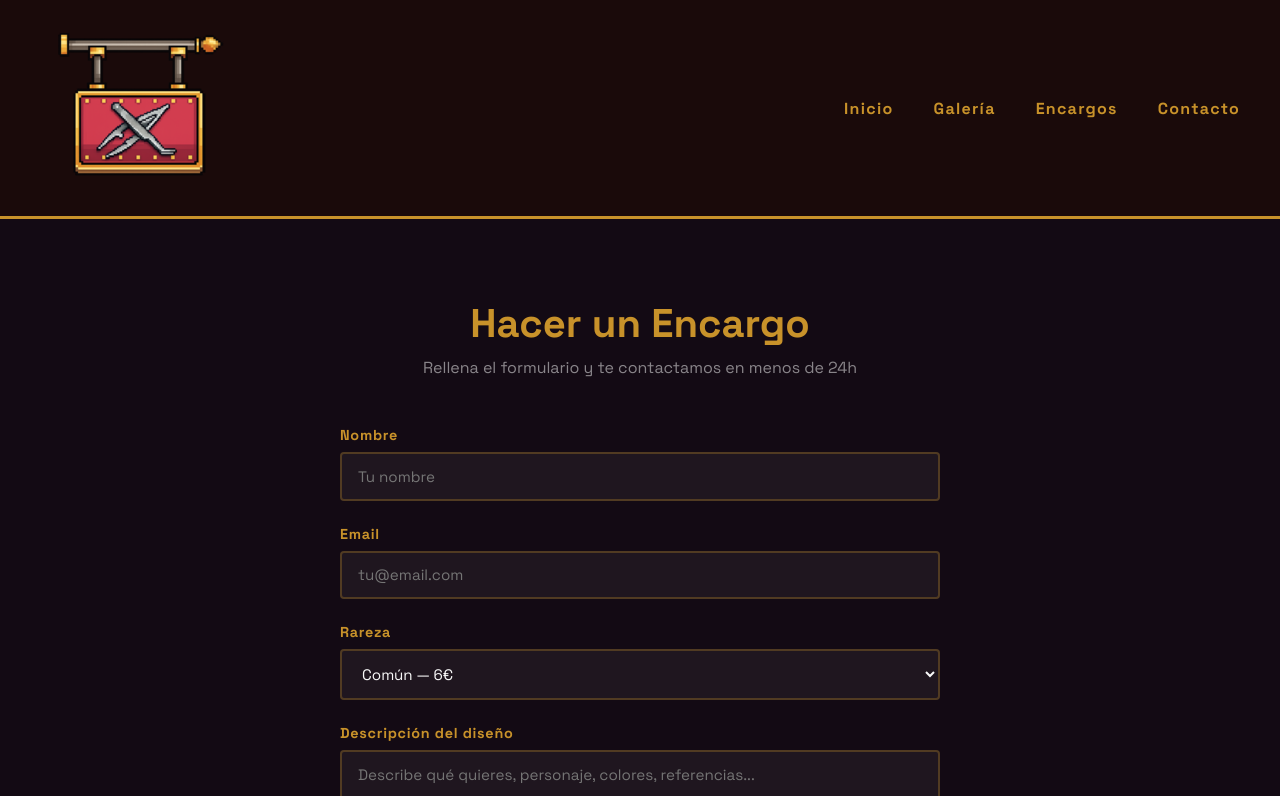
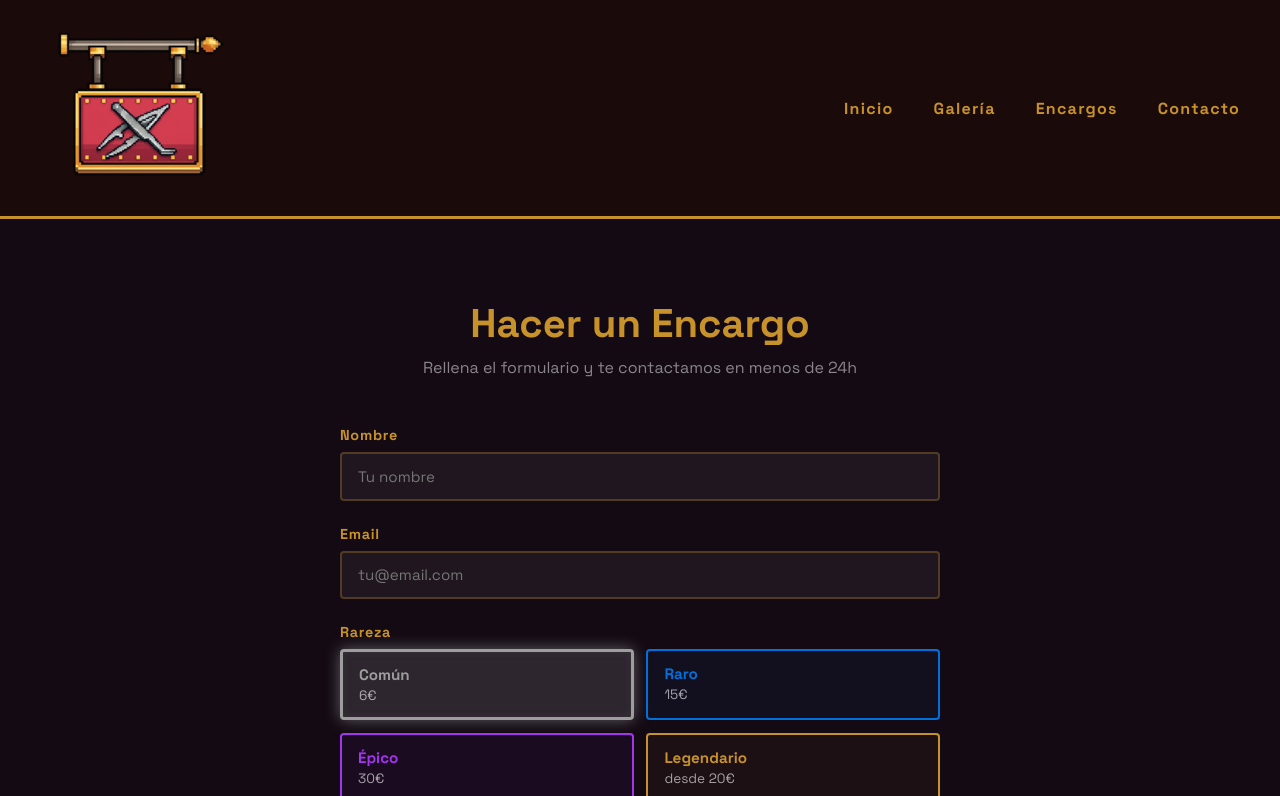
Before and after one commit to SilvityCode/Pixelando, a React (Vite) app: page /encargos in a window 1280 px wide. Shown: the top 796 px of the page. Built offline with nearby package versions, Linux system fonts and the light colour scheme.

Commit message:
Inlcuir selector de rareza visual con tooltip y efecto glow al seleccionar en encargos

```diff
--- a/src/pages/encargos.css
+++ b/src/pages/encargos.css
@@ -108,3 +108,91 @@
 .file-input:hover {
   border-color: #c8922a;
 }
+
+
+/*Estilos para selector visual*/
+
+.rareza-selector {
+  display: grid;
+  grid-template-columns: repeat(2, 1fr);
+  gap: 0.8rem;
+}
+
+.rareza-opcion {
+  position: relative;
+  border: 2px solid;
+  border-radius: 4px;
+  padding: 0.8rem 1rem;
+  cursor: pointer;
+  display: flex;
+  flex-direction: column;
+  gap: 0.2rem;
+  transition: transform 0.2s;
+}
+
+.rareza-opcion:hover {
+  transform: translateY(-2px);
+}
+
+.rareza-opcion.comun { border-color: #9d9d9d; background: rgba(150,150,150,0.05); }
+.rareza-opcion.raro { border-color: #0070dd; background: rgba(0,112,221,0.05); }
+.rareza-opcion.epico { border-color: #a335ee; background: rgba(163,53,238,0.05); }
+.rareza-opcion.legendario { border-color: #c8922a; background: rgba(200,146,42,0.05); }
+
+.rareza-opcion.seleccionada.comun { background: rgba(150,150,150,0.2); border-width: 3px; box-shadow: 0 0 15px rgba(150,150,150,0.6), inset 0 0 8px rgba(150,150,150,0.1); }
+.rareza-opcion.seleccionada.raro { background: rgba(0,112,221,0.2); border-width: 3px; box-shadow: 0 0 15px rgba(0,112,221,0.6), inset 0 0 8px rgba(0,112,221,0.1); }
+.rareza-opcion.seleccionada.epico { background: rgba(163,53,238,0.2); border-width: 3px; box-shadow: 0 0 15px rgba(163,53,238,0.6), inset 0 0 8px rgba(163,53,238,0.1); }
+.rareza-opcion.seleccionada.legendario { background: rgba(200,146,42,0.2); border-width: 3px; box-shadow: 0 0 15px rgba(200,146,42,0.6), inset 0 0 8px rgba(200,146,42,0.1); }
+
+.rareza-opcion-nombre {
+  font-family: 'Space Grotesk', sans-serif;
+  font-size: 0.95rem;
+  font-weight: 700;
+}
+
+.comun .rareza-opcion-nombre { color: #9d9d9d; }
+.raro .rareza-opcion-nombre { color: #0070dd; }
+.epico .rareza-opcion-nombre { color: #a335ee; }
+.legendario .rareza-opcion-nombre { color: #c8922a; }
+
+.rareza-opcion-precio {
+  font-family: 'Space Grotesk', sans-serif;
+  font-size: 0.85rem;
+  color: rgba(255,255,255,0.6);
+}
+
+.tooltip {
+  position: absolute;
+  bottom: calc(100% + 8px);
+  left: 50%;
+  transform: translateX(-50%);
+  background: #1a0a0a;
+  border: 1px solid #c8922a;
+  border-radius: 4px;
+  padding: 0.6rem 0.8rem;
+  width: 180px;
+  z-index: 10;
+  pointer-events: none;
+}
+
+.tooltip-tamaño {
+  font-family: 'Space Grotesk', sans-serif;
+  font-size: 0.8rem;
+  color: #c8922a;
+  margin: 0 0 4px;
+  font-weight: 700;
+}
+
+.tooltip-desc {
+  font-family: 'Space Grotesk', sans-serif;
+  font-size: 0.8rem;
+  color: rgba(255,255,255,0.7);
+  margin: 0;
+  line-height: 1.4;
+}
+
+@media (max-width: 768px) {
+  .rareza-selector {
+    grid-template-columns: 1fr;
+  }
+}
--- a/src/pages/encargos.jsx
+++ b/src/pages/encargos.jsx
@@ -1,17 +1,43 @@
 import './encargos.css'
 import { useSearchParams } from 'react-router-dom'
+import { useState } from 'react'
 
-const rarezas = ['comun', 'raro', 'epico', 'legendario']
-const rarezasNombres = {
-  comun: 'Común — 6€',
-  raro: 'Raro — 15€',
-  epico: 'Épico — 30€',
-  legendario: 'Legendario — desde 20€'
-}
+const rarezas = [
+  {
+    id: 'comun',
+    nombre: 'Común',
+    precio: '6€',
+    tamaño: 'hasta 10x10cm',
+    descripcion: 'Perfecto para llaveros e imanes pequeños'
+  },
+  {
+    id: 'raro',
+    nombre: 'Raro',
+    precio: '15€',
+    tamaño: 'hasta 20x20cm',
+    descripcion: 'Ideal para cuadros y decoración de pared'
+  },
+  {
+    id: 'epico',
+    nombre: 'Épico',
+    precio: '30€',
+    tamaño: 'hasta 30x30cm',
+    descripcion: 'Para piezas grandes y muy detalladas'
+  },
+  {
+    id: 'legendario',
+    nombre: 'Legendario',
+    precio: 'desde 20€',
+    tamaño: 'Encargo personalizado',
+    descripcion: 'Tu diseño a medida, consultamos precio según complejidad'
+  }
+]
 
 function Encargos() {
   const [searchParams] = useSearchParams()
   const rarezaInicial = searchParams.get('rareza') || 'comun'
+  const [rarezaSeleccionada, setRarezaSeleccionada] = useState(rarezaInicial)
+  const [tooltip, setTooltip] = useState(null)
 
   return (
     <div className="encargos-page">
@@ -31,11 +57,27 @@ function Encargos() {
 
         <div className="form-group">
           <label>Rareza</label>
-          <select defaultValue={rarezaInicial}>
+          <div className="rareza-selector">
             {rarezas.map(r => (
-              <option key={r} value={r}>{rarezasNombres[r]}</option>
+              <div
+                key={r.id}
+                className={`rareza-opcion ${r.id} ${rarezaSeleccionada === r.id ? 'seleccionada' : ''}`}
+                onClick={() => setRarezaSeleccionada(r.id)}
+                onMouseEnter={() => setTooltip(r.id)}
+                onMouseLeave={() => setTooltip(null)}
+              >
+                <span className="rareza-opcion-nombre">{r.nombre}</span>
+                <span className="rareza-opcion-precio">{r.precio}</span>
+
+                {tooltip === r.id && (
+                  <div className="tooltip">
+                    <p className="tooltip-tamaño">{r.tamaño}</p>
+                    <p className="tooltip-desc">{r.descripcion}</p>
+                  </div>
+                )}
+              </div>
             ))}
-          </select>
+          </div>
         </div>
 
         <div className="form-group">
@@ -49,8 +91,8 @@ function Encargos() {
         </div>
 
         <div className="form-group">
-            <label>Foto de referencia (opcional)</label>
-            <input type="file" accept="image/*" className="file-input" />
+          <label>Foto de referencia (opcional)</label>
+          <input type="file" accept="image/*" className="file-input" />
         </div>
 
         <button type="submit" className="encargos-btn">Enviar encargo</button>
```
